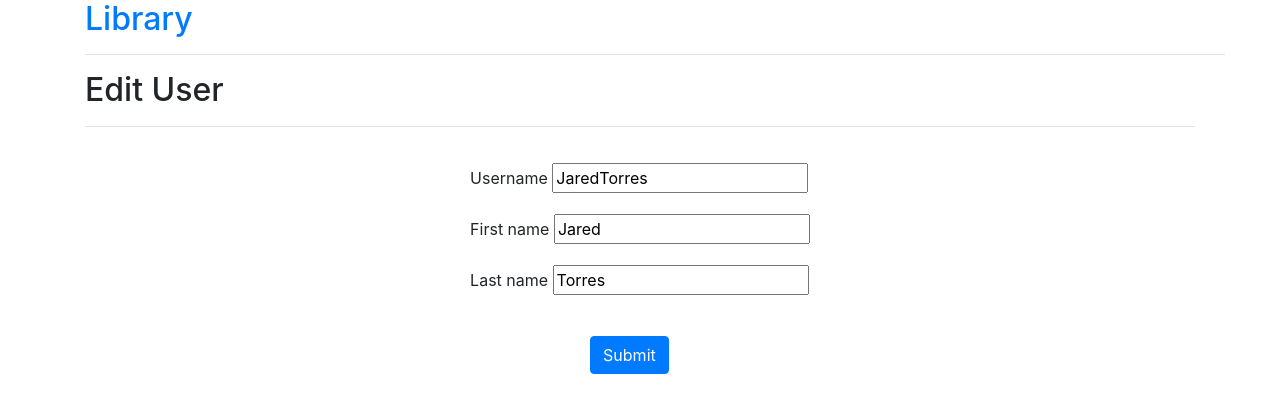
After one commit to ProgrammerMasya/Django_Library, a Django app: page /109/edit_user/ in a window 1280 px wide. The commit adds this page. Shown: the top 413 px of the page. Run offline with Django 3.2, Linux system fonts and the light colour scheme; data comes from the database, SQL or seed files in the repository; some libraries are stand-ins or nearby versions.

Commit message:
added edit profile

```diff
--- a/main/forms.py
+++ b/main/forms.py
@@ -22,6 +22,16 @@ class UserForm(forms.ModelForm):
             raise forms.ValidationError('Пользователь с данным логином уже зарегистрирован')
 
 
+class UserEditForm(forms.ModelForm):
+
+    class Meta:
+        model = UserProfile
+        fields = ('username', 'first_name', 'last_name')
+        help_texts = {
+            'username': None,
+        }
+
+
 class BookCreateForm(forms.ModelForm):
 
     class Meta:
--- a/main/models.py
+++ b/main/models.py
@@ -32,3 +32,6 @@ class UserProfile(User):
 
     def __str__(self):
         return self.username
+
+    def get_absolute_url(self):
+        return reverse('user_edit', kwargs={'id': self.id})
--- a/main/urls.py
+++ b/main/urls.py
@@ -2,13 +2,14 @@ from django.contrib import admin
 from django.conf import settings
 from django.urls import path, re_path
 from django.conf.urls.static import static
-from .views import UserListView, BooksListView, BookEditView
+from .views import UserListView, BooksListView, BookEditView, UserEditView
 
 urlpatterns = [
     path('', UserListView.as_view(), name='user_list'),
     re_path('(?P<id>\d+)/$', BooksListView.as_view(), name='books_list'),
     re_path('(?P<id>\d+)/edit/$', BookEditView.as_view(), name='book_edit'),
     re_path('(?P<id>\d+)/del/$', UserListView.delete, name='delete_user'),
+    re_path('(?P<id>\d+)/edit_user/$', UserEditView.as_view(), name='user_edit')
 ]
 
 if settings.DEBUG:
--- a/main/views.py
+++ b/main/views.py
@@ -2,7 +2,7 @@ from .models import Book, UserProfile
 from django.http import Http404
 from django.shortcuts import render, redirect, reverse
 from django.views.generic import TemplateView
-from .forms import UserForm, BookCreateForm
+from .forms import UserForm, BookCreateForm, UserEditForm
 from django.core.paginator import Paginator
 
 
@@ -120,3 +120,33 @@ class BookEditView(TemplateView):
             'book_form': form
         }
         return render(request, self.template_name, args)
+
+
+class UserEditView(TemplateView):
+
+    template_name = 'edit_user.html'
+
+    def get(self, request, *args, **kwargs):
+        try:
+            user = UserProfile.objects.get(id=kwargs['id'])
+        except:
+            return Http404
+        form = UserEditForm(instance=user)
+        args = {
+            'user_form': form,
+        }
+        return render(request, self.template_name, args)
+
+    def post(self, request, *args, **kwargs):
+        try:
+            user = UserProfile.objects.get(id=kwargs['id'])
+        except:
+            return Http404
+        form = UserEditForm(request.POST, request.FILES, instance=user)
+        if form.is_valid():
+            form.save()
+            return redirect(reverse('user_list'))
+        args = {
+            'user_form': form
+        }
+        return render(request, self.template_name, args)
--- /dev/null
+++ b/templates/edit_user.html
@@ -0,0 +1,34 @@
+{% extends 'base.html' %}
+{% load static %}
+
+{% block body %}
+<div class="container">
+
+  <hr class="col-md-12">
+    <h2>Edit User</h2>
+  <hr>
+  <p></p>
+
+    <div class="card-body">
+    <form method="post" action="">
+          {% csrf_token %}
+          <div class="form-group">
+            <label>Username</label>
+            {{ user_form.username }}
+          </div>
+          <div class="form-group">
+            <label>First name</label>
+            {{ user_form.first_name }}
+          </div>
+        <div class="form-group">
+            <label>Last name</label>
+            {{ user_form.last_name }}
+          </div>
+
+          <input type="submit" class="btn btn-primary">
+        </form>
+    </div>
+
+</div>
+
+{% endblock %}
--- a/templates/home.html
+++ b/templates/home.html
@@ -23,7 +23,8 @@
                     {{ user.username }}
                 {% endif %}
             </a>
-            <a href="{{user.id}}/del"><button class="btn btn-danger float-right">Удалить</button></a>
+            <a href="{{user.id}}/del"><button class="btn btn-danger float-right">Delete</button></a>
+            <a href="{{ user.get_absolute_url }}"><button class="btn btn-secondary float-right">Edit</button></a>
             <br>
     {% endfor %}
     </ul>
```
Also changed, not shown: media/profile_image/vlad001_CrbKdet.jpg (added), 1 other file.
